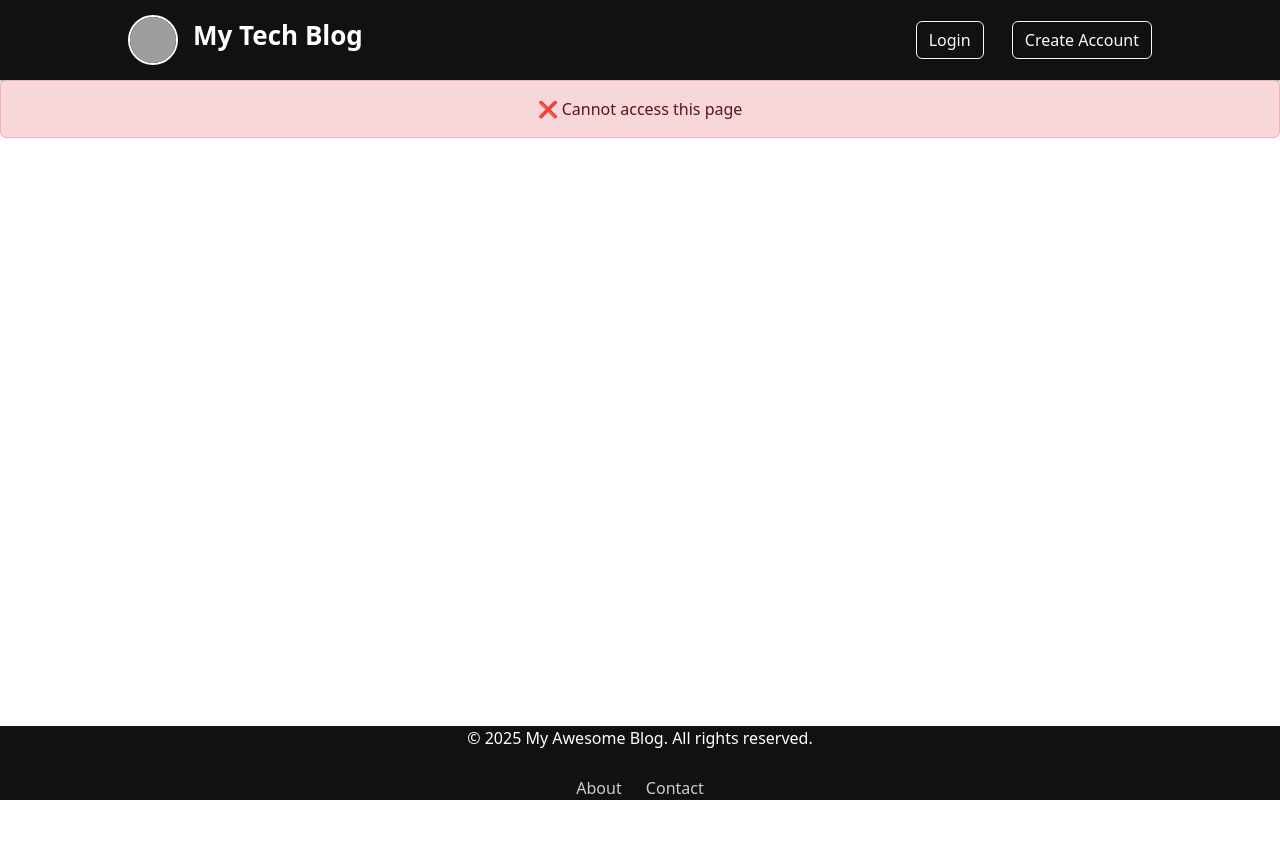
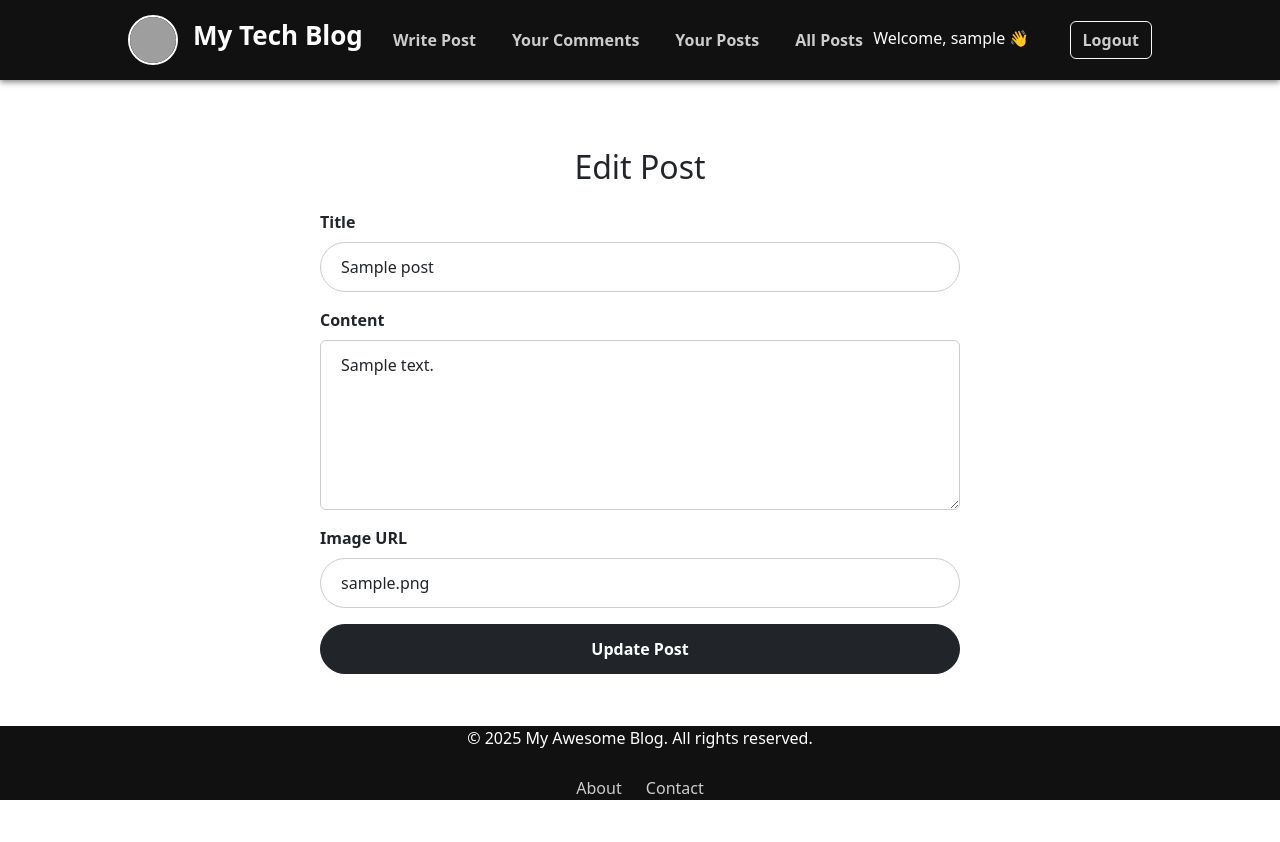
Before and after one commit to msruthi25/Django-Blog, a Django app: page /user/posts/edit/1/ in a window 1280 px wide. Before the commit the page ends 800 px from the top, so only its background shows below. Run offline with Django 5.2, Linux system fonts and the light colour scheme; a user stored in the database is signed in; tables that the repository leaves empty hold one stand-in row (values such as "Sample post"); grey boxes are pictures that could not be loaded.

Commit message:
FrontEnd changes

```diff
--- a/frontend_django/static/js/auth.js
+++ /dev/null
@@ -1,40 +0,0 @@
-document.addEventListener('DOMContentLoaded', function() {
-
-    // Only attach fetch for API links
-    document.querySelectorAll('.api-link').forEach(link => {
-        link.addEventListener('click', async function(event) {
-            event.preventDefault();
-            const url = this.href;
-            const method = this.dataset.method || 'GET';
-            const bodyData = this.dataset.body ? JSON.parse(this.dataset.body) : null;
-
-            try {
-                let response = await fetch(url, {
-                    method: method,
-                    credentials: "include",
-                    headers: { "Content-Type": "application/json" },
-                    body: bodyData ? JSON.stringify(bodyData) : null
-                });
-
-                // Handle token expiry
-                if (response.status === 401) {
-                    alert("Your session has expired. Logging you out…");
-                    await fetch("/logout", { method: "GET", credentials: "include" });
-                    window.location.href = "/";  // redirect to home
-                    return;
-                }
-
-                const contentType = response.headers.get("content-type");
-                if (contentType && contentType.includes("application/json")) {
-                    const data = await response.json();
-                    console.log("Response:", data);
-                } else {
-                    console.error("Received HTML instead of JSON");
-                }
-            } catch (err) {
-                console.error("Fetch error:", err);
-            }
-        });
-    });
-
-});
--- a/frontend_django/templates/base.html
+++ b/frontend_django/templates/base.html
@@ -10,7 +10,6 @@
     <script src="https://cdn.jsdelivr.net/npm/bootstrap@5.3.0/dist/js/bootstrap.bundle.min.js"></script>
     <link rel="stylesheet" href="https://cdnjs.cloudflare.com/ajax/libs/font-awesome/6.5.0/css/all.min.css"/>
     <link rel="stylesheet" href="{% static 'css/styles.css' %}">
-    <script src="{% static 'js/auth.js' %}"></script>
 </head>
 <body>
 <div class="main-content">
@@ -26,7 +25,7 @@
                 <h1 class="site-title">My Tech Blog</h1>
             </div>
             <nav class="site-nav">
-                {% if request.COOKIES.access_token  %}
+                {% if request.user.is_authenticated %}
                         <ul class="navbar-nav d-flex flex-row gap-3">
                             <li class="nav-item">
                             <a class="nav-link" href="{% url 'createPostView' %}">Write Post</a>
@@ -44,10 +43,10 @@
                 {% endif %}
             </nav>
             <nav class="site-nav">
-                    {% if request.COOKIES.access_token %}
+                    {% if request.user.is_authenticated %}
                         <!-- USER LOGGED IN -->
                         <span class="welcome-text me-3 text-white">
-                            Welcome, {{ request.COOKIES.username }} 👋
+                            Welcome, {{ request.user.username }} 👋
                         </span>
 
                         <a href="{% url 'logout' %}" class="btn btn-outline-light">
@@ -72,8 +71,8 @@
                                             {% csrf_token %}
 
                                             <div class="mb-3">
-                                                <label for="email" class="form-label">Email</label>
-                                                <input type="email" class="form-control rounded-pill" id="email" name="email" placeholder="Enter email" required>
+                                                <label for="username" class="form-label">Username</label>
+                                                <input type="text" class="form-control rounded-pill" id="username" name="username" placeholder="Enter Username" required>
                                             </div>
 
                                             <div class="mb-3">
--- a/frontend_django/templates/edit_post.html
+++ b/frontend_django/templates/edit_post.html
@@ -1,7 +1,7 @@
 {% extends "base.html" %}
 
 {% block content %}
-    {% if request.COOKIES.access_token %}
+    {% if request.user.is_authenticated %}
         <div class="container my-5" style="max-width: 50%;">
             <h2 class="mb-4 text-center">Edit Post</h2>
 
--- a/frontend_django/templates/home.html
+++ b/frontend_django/templates/home.html
@@ -18,7 +18,7 @@
                     <div class="card-content">
                         <h2 class="card-title">{{ post.title }}</h2>
                         <p class="card-text">{{ post.content|truncatewords:20 }}</p>
-                        <small class="card-date">Published on {{ post.created_at|slice:":10" }} at {{ post.created_at|slice:"11:16" }}</small>
+                        <small class="card-date">Published on {{ post.created_at|slice:":10" }}</small>
                     </div>
                 </div>
             </a>
--- a/frontend_django/templates/post_detail.html
+++ b/frontend_django/templates/post_detail.html
@@ -17,7 +17,7 @@
         <h1>{{ post_detail.title }}</h1>
         <div class="post-meta">
             <span>By {{ author_name }}</span> |
-            <span>{{ post_detail.created_at|slice:":10" }} at {{ post_detail.created_at|slice:"11:16" }}</span>
+            <span>{{ post_detail.created_at|slice:":10" }}</span>
         </div>
         <div class="post-text">{{ post_detail.content|linebreaks }}</div>
     </div>
@@ -30,7 +30,7 @@
 <div class="container" style="max-width:700px;">
     <h4>Leave a comment</h4>
 
-    {% if request.COOKIES.access_token %}
+    {% if request.user.is_authenticated %}
         <form method="POST" action="{% url 'createComment' post_detail.id %}">
             {% csrf_token %}
             <div class="mb-3">
--- a/frontend_django/templates/write_post.html
+++ b/frontend_django/templates/write_post.html
@@ -1,7 +1,7 @@
 {% extends "base.html" %}
 
 {% block content %}
-    {% if request.COOKIES.access_token %}
+    {% if request.user.is_authenticated %}
         <div class="container my-5" style="max-width: 50%;">
             <h2 class="mb-4 text-center">Create a New Post</h2>
 
```
